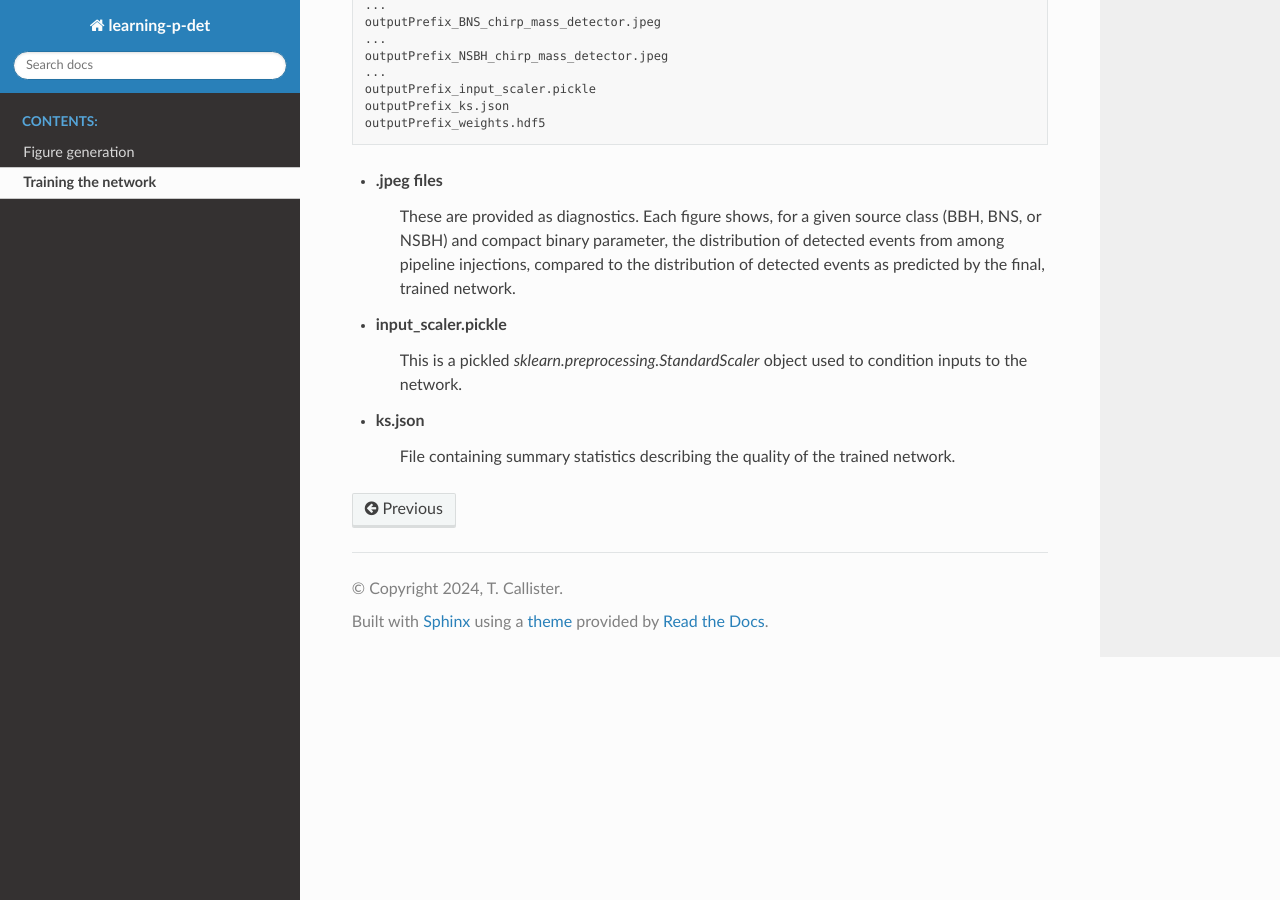
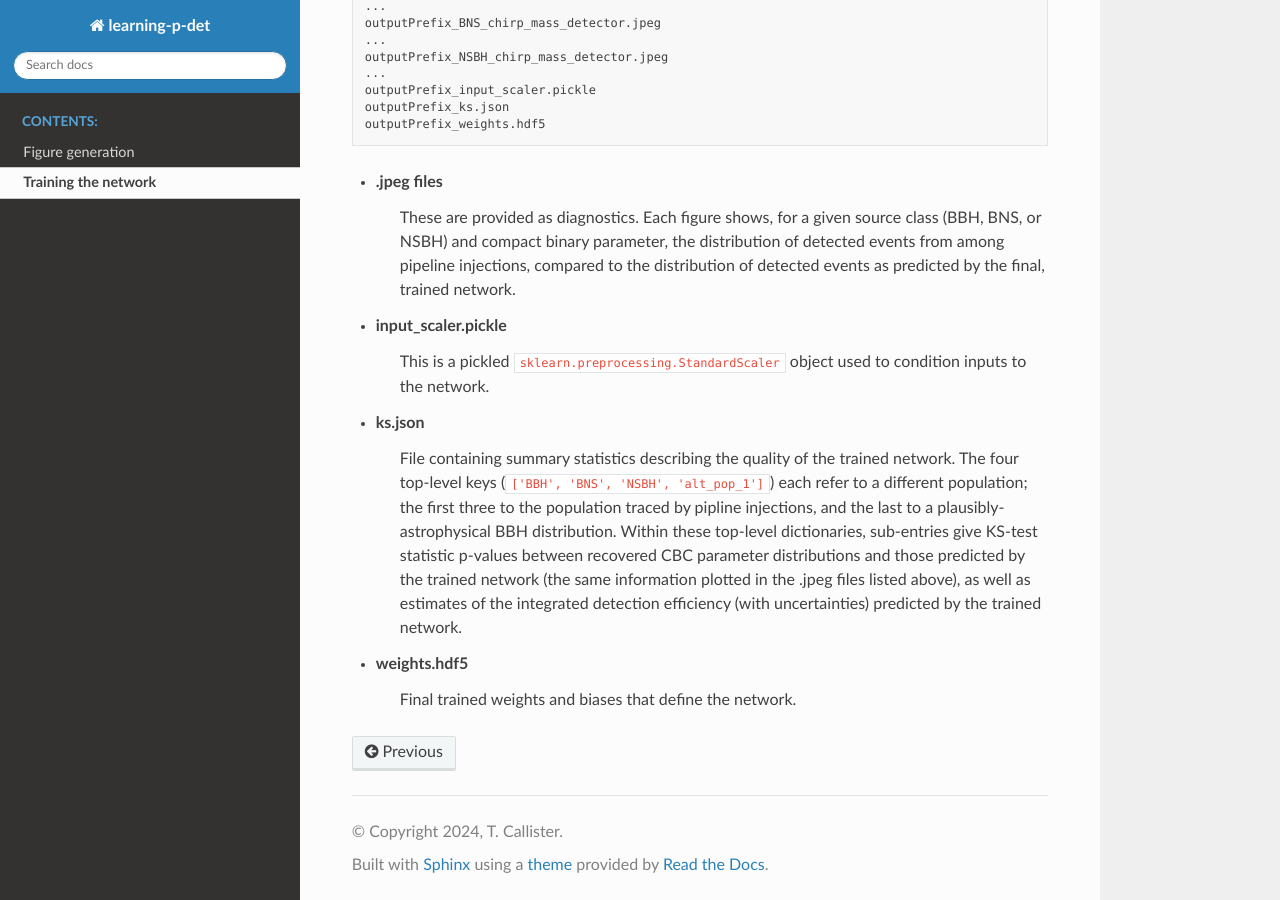
Before and after one commit to tcallister/learning-p-det, a Sphinx documentation site: the page built from docs/training-the-network.rst, in a window 1280 px wide and 900 px high, scrolled down 1431 px. Built offline with Sphinx 7.4.7 and the Read the Docs theme 2.0.0, drawn with Linux system fonts in a browser that asks for light colours.

Commit message:
More docs

```diff
--- a/docs/training-the-network.rst
+++ b/docs/training-the-network.rst
@@ -17,7 +17,7 @@ The first argument specifies the directory in which output files will be saved,
 The second argument is an integer serving as a RNG key.
 
 It is **strongly recommended** that training be performed with a GPU.
-This, in turn, will require a GPU-enabled installation of Tensorflow and associated libraries, which is *not* provided in the `environment.yml`
+This, in turn, will require a GPU-enabled installation of Tensorflow and associated libraries, which is *not* provided in the ``environment.yml``
 file included in the repository.
 Our experience is that the installation of GPU-compatible Tensorflow is highly platform-specific, requiring Tensorflow/CUDA/etc versions
 that depend on your exact computing environment and GPU model.
@@ -78,6 +78,13 @@ The result will be a set of files, saved to the provided output directory:
     Each figure shows, for a given source class (BBH, BNS, or NSBH) and compact binary parameter, the distribution of detected events from among pipeline injections,
     compared to the distribution of detected events as predicted by the final, trained network.
 * input_scaler.pickle
-    This is a pickled `sklearn.preprocessing.StandardScaler` object used to condition inputs to the network.
+    This is a pickled ``sklearn.preprocessing.StandardScaler`` object used to condition inputs to the network.
 * ks.json
     File containing summary statistics describing the quality of the trained network.
+    The four top-level keys (``['BBH', 'BNS', 'NSBH', 'alt_pop_1']``) each refer to a different population;
+    the first three to the population traced by pipline injections, and the last to a plausibly-astrophysical BBH distribution.
+    Within these top-level dictionaries, sub-entries give KS-test statistic p-values between recovered CBC parameter distributions and those
+    predicted by the trained network (the same information plotted in the .jpeg files listed above), as well as estimates of the integrated detection efficiency
+    (with uncertainties) predicted by the trained network.
+* weights.hdf5
+    Final trained weights and biases that define the network.
```
Also changed, not shown: 5 other files.
